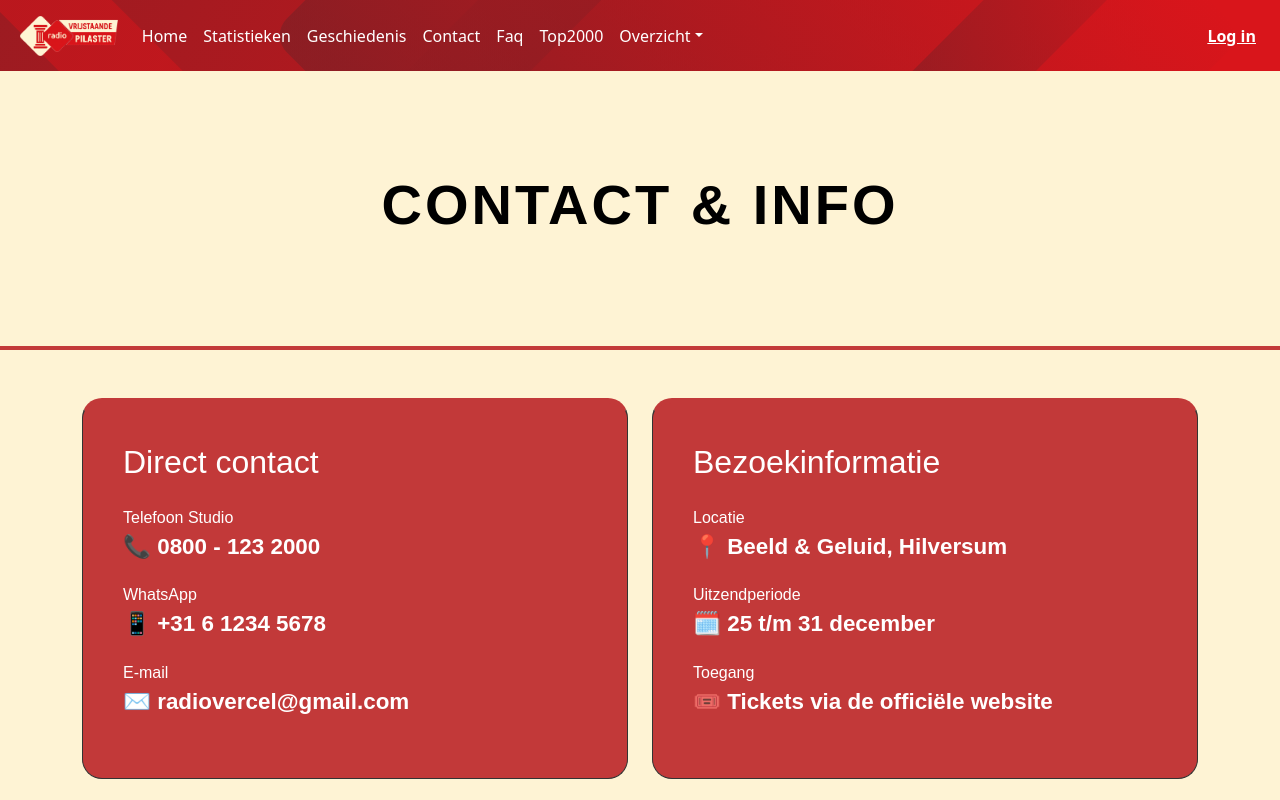
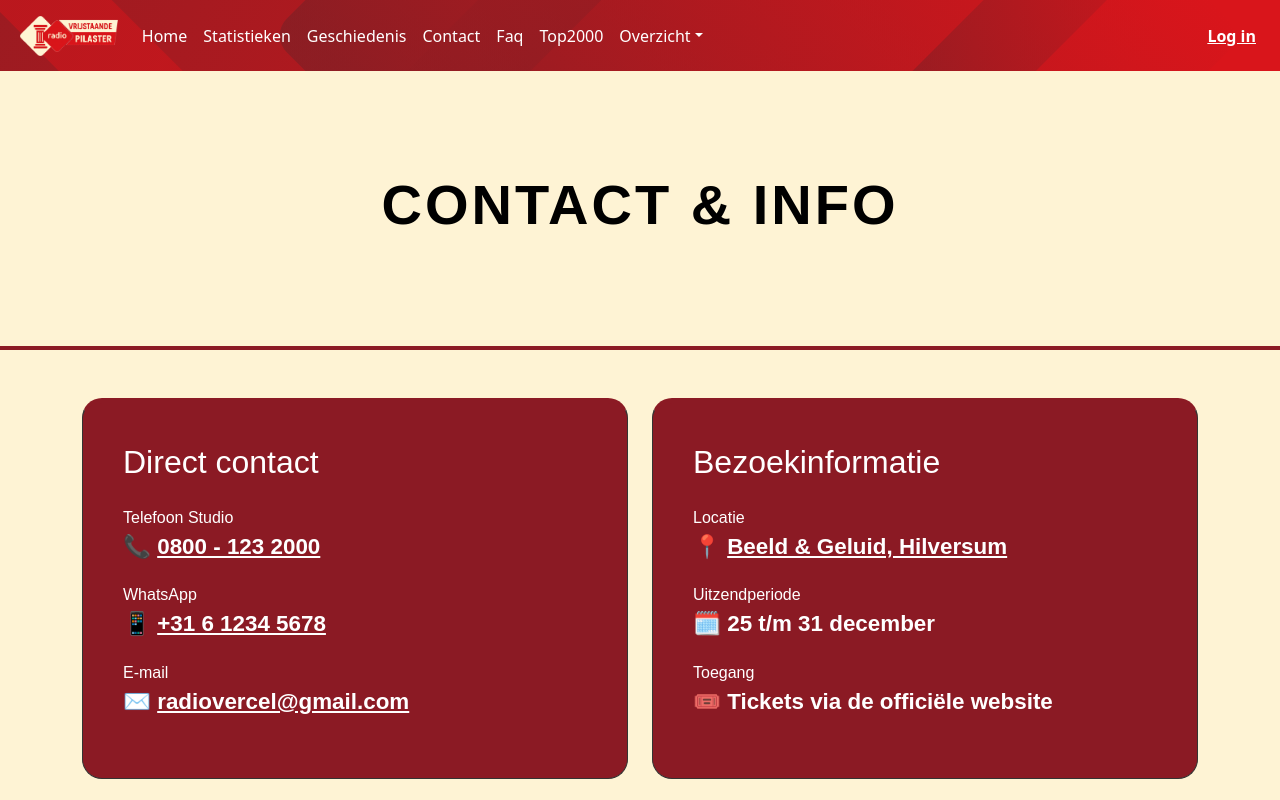
Before and after one commit to ROCvanTwente/project-top2000-frontend-radio-vrijstaande-pilaster, a React (Vite) app: page /contact in a window 1280 px wide. Shown: the top 800 px of the page. Built offline with nearby package versions, Linux system fonts and the light colour scheme.

Commit message:
kleur verandert linkjes gemaakt voor de maps en telefoonnummer

```diff
--- a/src/pages/Contact.jsx
+++ b/src/pages/Contact.jsx
@@ -16,7 +16,7 @@ const Contact = () => {
     hero: {
       padding: "100px 20px",
       textAlign: "center",
-      borderBottom: "4px solid #c23939"
+      borderBottom: "4px solid #8B1A24"
     },
     redTitle: {
       color: "#000000",
@@ -26,11 +26,11 @@ const Contact = () => {
       letterSpacing: "3px",
     },
     infoCard: {
-      backgroundColor: "#c23939",
+      backgroundColor: "#8B1A24",
       border: "1px solid #333",
       borderRadius: "20px",
       padding: "40px",
-      borderTop: "5px solid #c23939"
+      borderTop: "5px solid #8B1A24"
     },
 
     data: {
@@ -56,13 +56,13 @@ const Contact = () => {
               <h2 className="mb-4">Direct contact</h2>
 
               <span style={styles.label}>Telefoon Studio</span>
-              <p style={styles.data}>📞 0800 - 123 2000</p>
+              <p style={styles.data}>📞 <a href="tel:+31800-1232000" style={{color: "white", textDecoration: "underline"}}>0800 - 123 2000</a></p>
 
               <span style={styles.label}>WhatsApp</span>
-              <p style={styles.data}>📱 +31 6 1234 5678</p>
+              <p style={styles.data}>📱 <a href="tel:+31612345678" style={{color: "white", textDecoration: "underline"}}>+31 6 1234 5678</a></p>
 
               <span style={styles.label}>E-mail</span>
-              <p style={styles.data}>✉️ radiovercel@gmail.com</p>
+              <p style={styles.data}>✉️ <a href="mailto:radiovercel@gmail.com" style={{color: "white", textDecoration: "underline"}}>radiovercel@gmail.com</a></p>
             </div>
           </div>
 
@@ -72,7 +72,7 @@ const Contact = () => {
               <h2 className="mb-4">Bezoekinformatie</h2>
 
               <span style={styles.label}>Locatie</span>
-              <p style={styles.data}>📍 Beeld & Geluid, Hilversum</p>
+              <p style={styles.data}>📍 <a href="https://www.google.com/maps/place/Nederlands+Instituut+voor+Beeld+%26+Geluid/@52.2354623,5.170482,508m/data=!3m2!1e3!4b1!4m6!3m5!1s0x47c66b5af17f1a73:0xd62b509149ca15ac!8m2!3d52.235459!4d5.1730569!16s%2Fm%2F03mbsnq?entry=ttu&g_ep=EgoyMDI2MDEyNS4wIKXMDSoASAFQAw%3D%3D" target="_blank" rel="noopener noreferrer" style={{color: "white", textDecoration: "underline"}}>Beeld & Geluid, Hilversum</a></p>
 
               <span style={styles.label}>Uitzendperiode</span>
               <p style={styles.data}>🗓️ 25 t/m 31 december</p>
```
Also changed, not shown: 1 other file (tests, documents, lock files or other folders).
